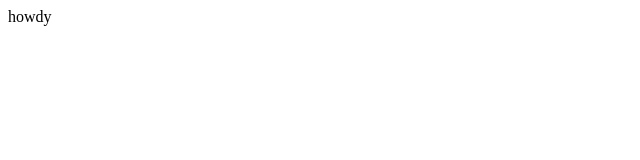
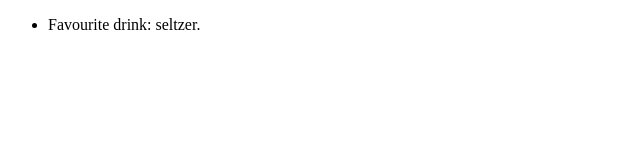
Before and after one commit to robertamangiapane/NotesApp, a plain HTML site: page index.html in a window 1280 px wide. Shown: the whole page, without its empty margins (0-640 px from the left). Drawn offline with Linux system fonts and the light colour scheme.

Commit message:
show a note in the html page

```diff
--- a/index.html
+++ b/index.html
@@ -8,16 +8,25 @@
     <script src="src/note-model.js"></script>
     <script src="src/note-list-model.js"></script>
     <script src="src/note-list-view.js"></script>
+    <script src="src/note-controller.js"></script>
 
     <script src="spec/note-modelSpec.js"></script>
     <script src="spec/note-list-modelSpec.js"></script>
     <script src="spec/note-list-viewSpec.js"></script>
     <script src="spec/note-controllerSpec.js"></script>
+    <script>
+      window.onload = function() {
+        var note = new Note("Favourite drink: seltzer.")
+        var noteList = new NoteList()
+        var noteController = new NoteController(noteList, note);
+        noteController.getAndDisplayHTML();
+      }
+    </script>
   </head>
   <body>
 
     <div id="app">
-        hello
+      hello
     </div>
 
     <script src="src/note-controller.js"></script>
--- a/spec/note-controllerSpec.js
+++ b/spec/note-controllerSpec.js
@@ -0,0 +1,20 @@
+(function note_controller_diplay_html() {
+  var note = new Note("Favourite drink: seltzer.")
+  var noteList = new NoteList()
+  var noteController = new NoteController(noteList, note);
+
+  function DocumentDouble() {}
+  function ElementDouble() {}
+
+  DocumentDouble.prototype = {
+    getElementById: function() {return new ElementDouble()}
+  }
+
+  ElementDouble.prototype = {
+    innerHTML: function() {return "Favourite food: pesto"}
+  }
+
+  var docDouble = new DocumentDouble()
+  var htmlString = "<ul><li><div>Favourite drink: seltzer.</div></li></ul>"
+  assert.isEqual(noteController.getAndDisplayHTML(docDouble), htmlString)
+})()
--- a/src/note-controller.js
+++ b/src/note-controller.js
@@ -1,2 +1,15 @@
-var element = document.getElementById("app")
-element.innerHTML = "howdy"
+(function(exports) {
+
+  function NoteController(noteList, note) {
+    this.noteList = noteList
+    noteList.addNote(note)
+    this.noteListView = new NoteListView(noteList)
+  }
+
+  NoteController.prototype.getAndDisplayHTML = function(doc = document) {
+    var element = doc.getElementById("app")
+    return element.innerHTML = this.noteListView.returnHTML()
+  }
+
+  exports.NoteController = NoteController
+})(this)
```
Also changed, not shown: src/note-model.js (+0 -8 lines).
